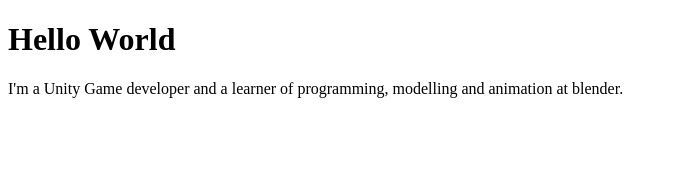
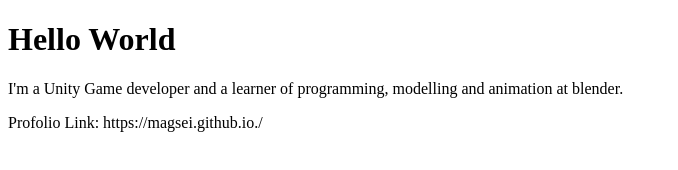
Before and after one commit to Magsei/Magsei.github.io, a plain HTML site: page index.html in a window 1280 px wide. Shown: the whole page, without its empty margins (0-678 px from the left). Drawn offline with Linux system fonts and the light colour scheme.

Commit message:
Update index.html

```diff
--- a/index.html
+++ b/index.html
@@ -4,5 +4,8 @@
 <h1>Hello World</h1>
 <p>I'm a Unity Game developer and a learner of programming, modelling and animation at blender.
 </p>
+<p>
+    Profolio Link: https://magsei.github.io./
+</p>
 </body>
 </html>
```
